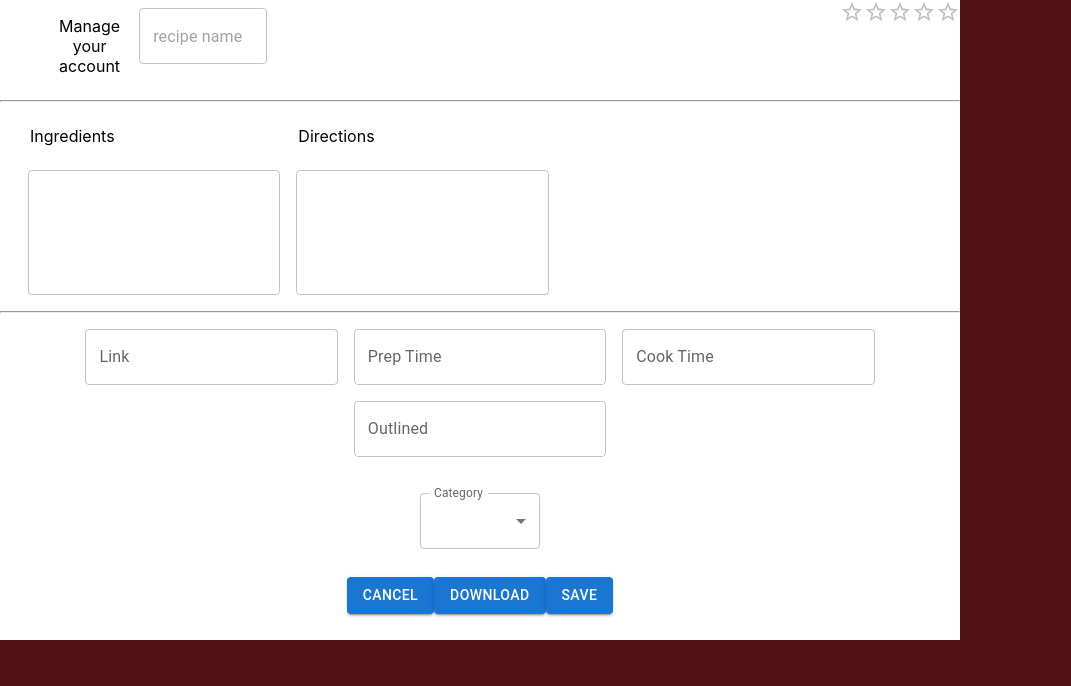
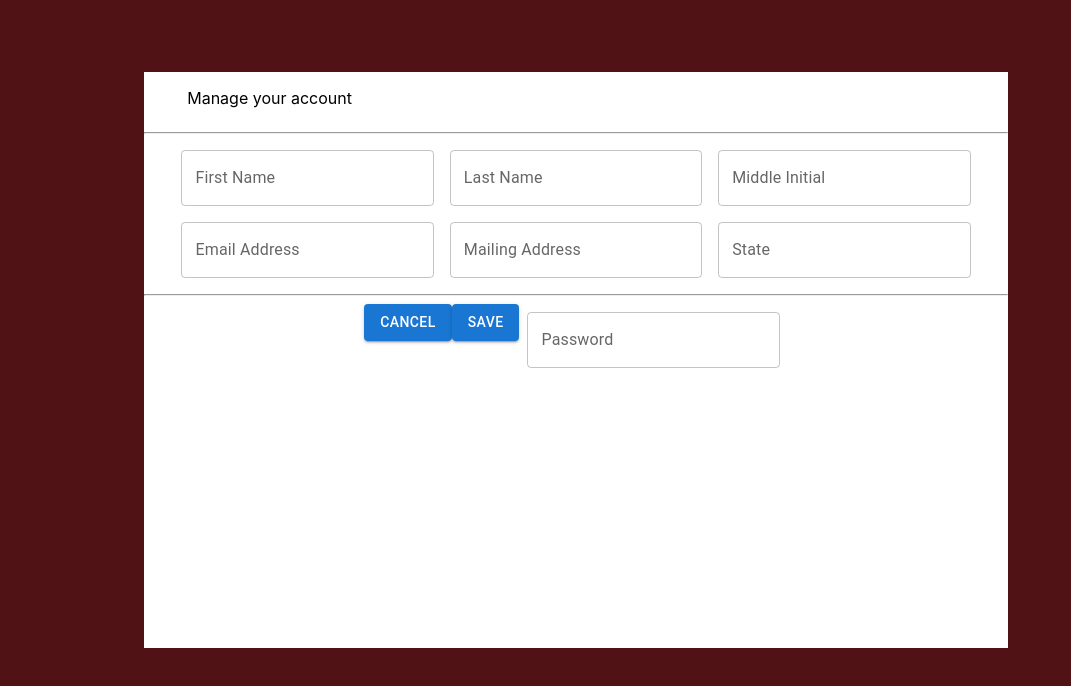
Before and after one commit to kevin-funderburg/recipe-manager, a React (Create React App) app: page / in a window 1280 px wide. Shown: the top 686 px of the page, without its empty margins (0-1071 px from the left). Built offline with nearby package versions, Linux system fonts and the light colour scheme.

Commit message:
intial acct manager

```diff
--- a/src/modules/forms/acctManager/acctManager.css
+++ b/src/modules/forms/acctManager/acctManager.css
@@ -57,6 +57,14 @@
   width: 75%;
   display: inline-block;
 }
+.centerPane {
+  color: white;
+  height: 90%;
+  width: 90%;
+  display: flex;
+  justify-content: center;
+  align-items: center;
+}
 .ratingPane {
   margin-left: 62%
 }
--- a/src/modules/forms/acctManager/acctManager.jsx
+++ b/src/modules/forms/acctManager/acctManager.jsx
@@ -21,76 +21,35 @@ function AcctManager(){
             autoComplete="off"
         >
             <div className="mainContainer">
+                <div className="centerPane">
                     <div className="formWindow" display="block">
                         <div className="favPane">
                             <p>Manage your account</p>
-                            <TextField
-                                required
-                                id="name"
-                                placeholder="recipe name"
-                            />
-                            <Rating name="rating" value={null} className="ratingPane"/>
                         </div>
                         <hr></hr>
-                        <div className="ingredientsPane">
-                            <div className="ingredientLabel">
-                                <p style={{paddingLeft: 10}}>Ingredients</p>
-                                <TextField
-                                    id="ingredients"
-                                    multiline
-                                    rows={4}
-                                    defaultValue=""
-                                    />
-                            </div>
-                            <div className="directionsPane">
-                                <div className="directionsLabel">
-                                    <p style={{paddingLeft: 10}}>Directions</p>
-                                    <TextField
-                                        id="directions"
-                                        multiline
-                                        rows={4}
-                                        defaultValue=""
-                                        />
-                                </div>
-                            </div>
+                        <div className="userInfo">
+                            <TextField id="firstName" label="First Name" variant="outlined" />
+                            <TextField id="lasttName" label="Last Name" variant="outlined" />
+                            <TextField id="middleInitial" label="Middle Initial" variant="outlined" />
+                            <TextField id="emailAddress" label="Email Address" variant="outlined" />
+                            <TextField id="mailingAddress" label="Mailing Address" variant="outlined" />
+                            <TextField id="state" label="State" variant="outlined" />
                         </div>
                         <hr></hr>
-                        <div className="categoryPane">
-                        <TextField id="link-to-source" label="Link" variant="outlined" />
-                            <TextField id="preptime" label="Prep Time" variant="outlined" />
-                            <TextField id="cooktime" label="Cook Time" variant="outlined" />
-                            <TextField id="outlined-basic" label="Outlined" variant="outlined" />
-                            <br/><br/>
-                            <FormControl sx={{ m: 1, minWidth: 120 }}>
-                                <InputLabel id="category">Category</InputLabel>
-                                <Select
-                                    labelId="demo-simple-select-label"
-                                    id="demo-simple-select"
-                                    value={"age"}
-                                    label="Category"
-                                    // onChange={handleChange}
-                                >
-                                    <MenuItem value={"beef"}>Beef</MenuItem>
-                                    <MenuItem value={"fish"}>Fish</MenuItem>
-                                    <MenuItem value={"pork"}>Pork</MenuItem>
-                                    <MenuItem value={"poultry"}>Poultry</MenuItem>
-                                    <MenuItem value={"shellfish"}>Shellfish</MenuItem>
-                                    <MenuItem value={"desert"}>Desert</MenuItem>
-                                    <MenuItem value={"breakfast"}>Breakfast</MenuItem>
-                                </Select>
-                            </FormControl>
-
-                            {/* <IconButton color="primary" aria-label="add to shopping cart">
-                                <AddShoppingCartIcon />
-                            </IconButton> */}
-                            <br/><br/>
+                        <div className="passwordPane">
                             <Button variant='contained' color='primary'>CANCEL</Button>
-                            <Button variant='contained' color='primary'>DOWNLOAD</Button>
                             <Button variant='contained' color='primary'>SAVE</Button>
+                            <TextField
+                                id="outlined-password-input"
+                                label="Password"
+                                type="password"
+                                autoComplete="current-password"
+                            />
                         </div>
 
                     </div>
                 </div>
+            </div>
         </Box>
     );
 }
```
